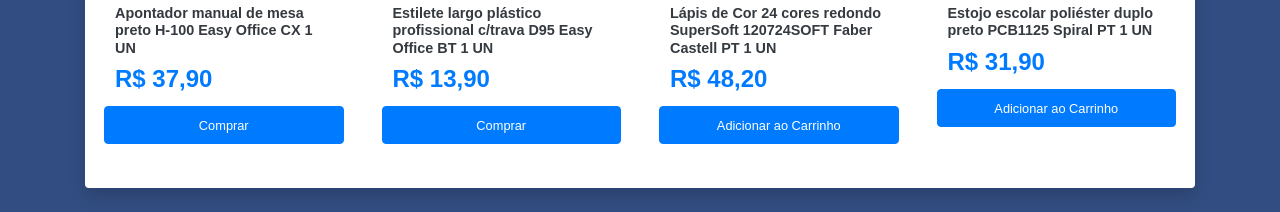
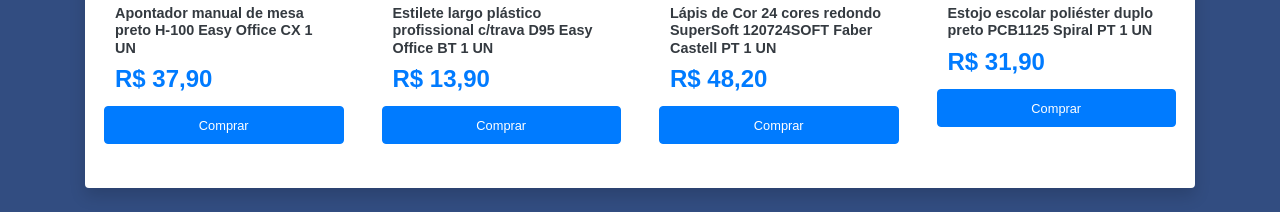
Before and after one commit to marinamrtns/kalunga, a plain HTML site: page index.html in a window 1280 px wide. Shown: the part 2302-2514 px from the top of the page. Drawn offline with nearby package versions, Linux system fonts and the light colour scheme.

Commit message:
update text button

```diff
--- a/index.html
+++ b/index.html
@@ -852,8 +852,7 @@
                                             data-acao=""
                                             onclick="AddItem('389590','Lápis de Cor 24 cores redondo SuperSoft 120724SOFT Faber Castell','48,20')"
                                             title="Comprar>
-                                            <i class="fas fa-shopping-cart fa-xs"></i> <small>Adicionar ao
-                                                Carrinho</small>
+                                            <i class="fas fa-shopping-cart fa-xs"></i> <small>Comprar</small>
                                         </button>
                                         <button type="button"
                                             class="btn btn-primary btn-block float-left mt-0 btn-comprar d-block d-md-none"
@@ -939,8 +938,7 @@
                                             data-acao=""
                                             onclick="AddItem('266883','Estojo escolar poliéster duplo preto PCB1125 Spiral','31,90')"
                                             title="Comprar>
-                                            <i class="fas fa-shopping-cart fa-xs"></i> <small>Adicionar ao
-                                                Carrinho</small>
+                                            <i class="fas fa-shopping-cart fa-xs"></i> <small>Comprar</small>
                                         </button>
                                         <button type="button"
                                             class="btn btn-primary btn-block float-left mt-0 btn-comprar d-block d-md-none"
```
